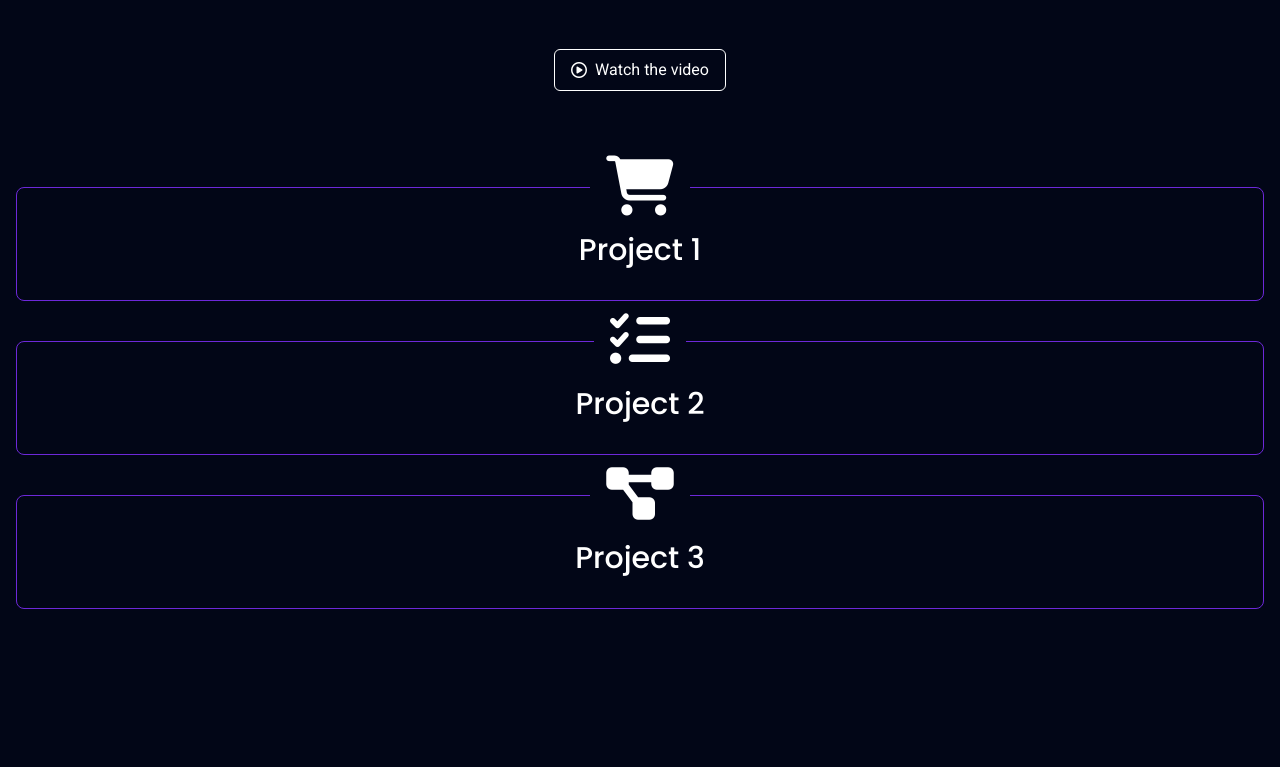
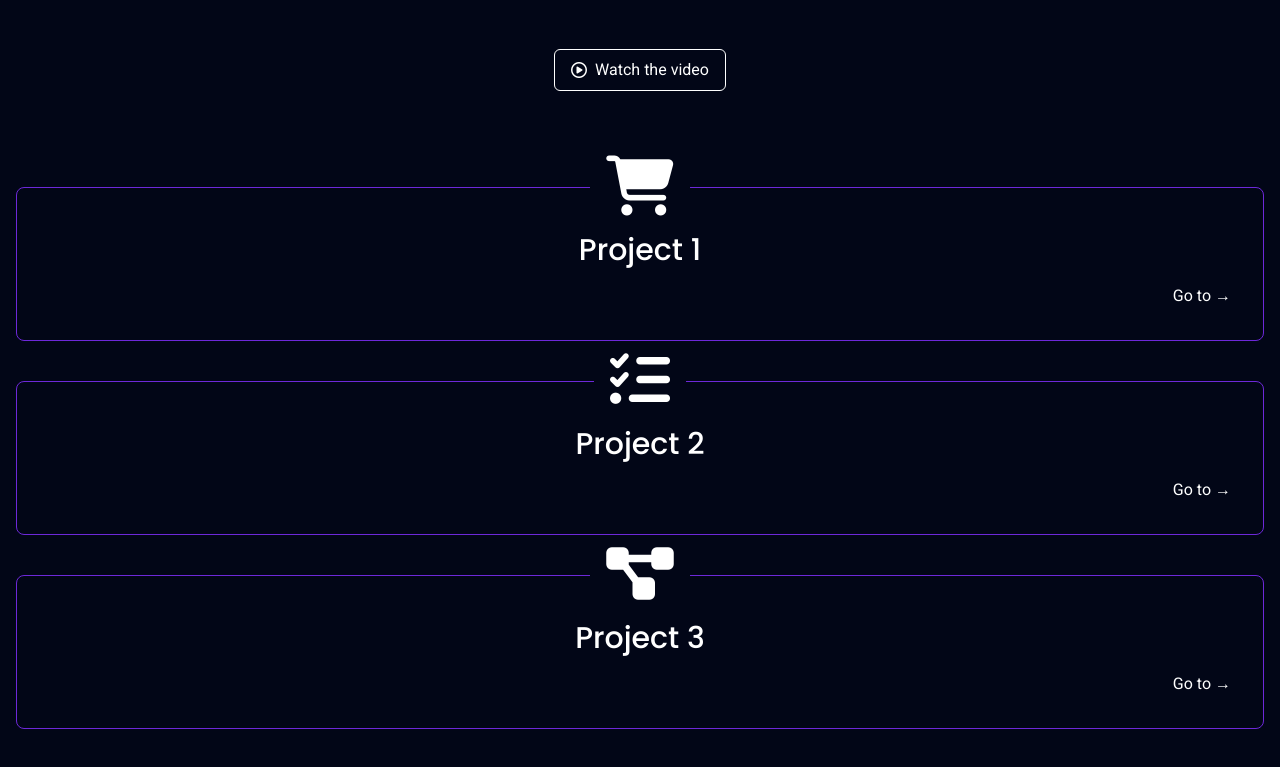
Before and after one commit to maheem20/web_portfolio, a SvelteKit app: page / in a window 1280 px wide. Shown: the part 853-1620 px from the top of the page. Built offline with nearby package versions, Linux system fonts and the light colour scheme.

Commit message:
feat: add navigation link to Step component

```diff
--- a/src/components/Step.svelte
+++ b/src/components/Step.svelte
@@ -15,4 +15,11 @@
     </div>
     <h3 class="font-medium text-xl sm:text-2xl md:text-3xl">{step.name}</h3>
     <slot />
+    <div class="flex-1 flex justify-between gap-4 items-center">
+        <div
+            class="ml-auto cursor-pointer hover:text-slate-950 duration-200 relative after:absolute after:top-0 after:right-full after:w-full after:h-full after:bg-white after:duration-200 hover:after:translate-x-full after:z-[-1] overflow-hidden"
+        >
+            <p class="relative z-4">Go to &rarr;</p>
+        </div>
+    </div>
 </a>
```
